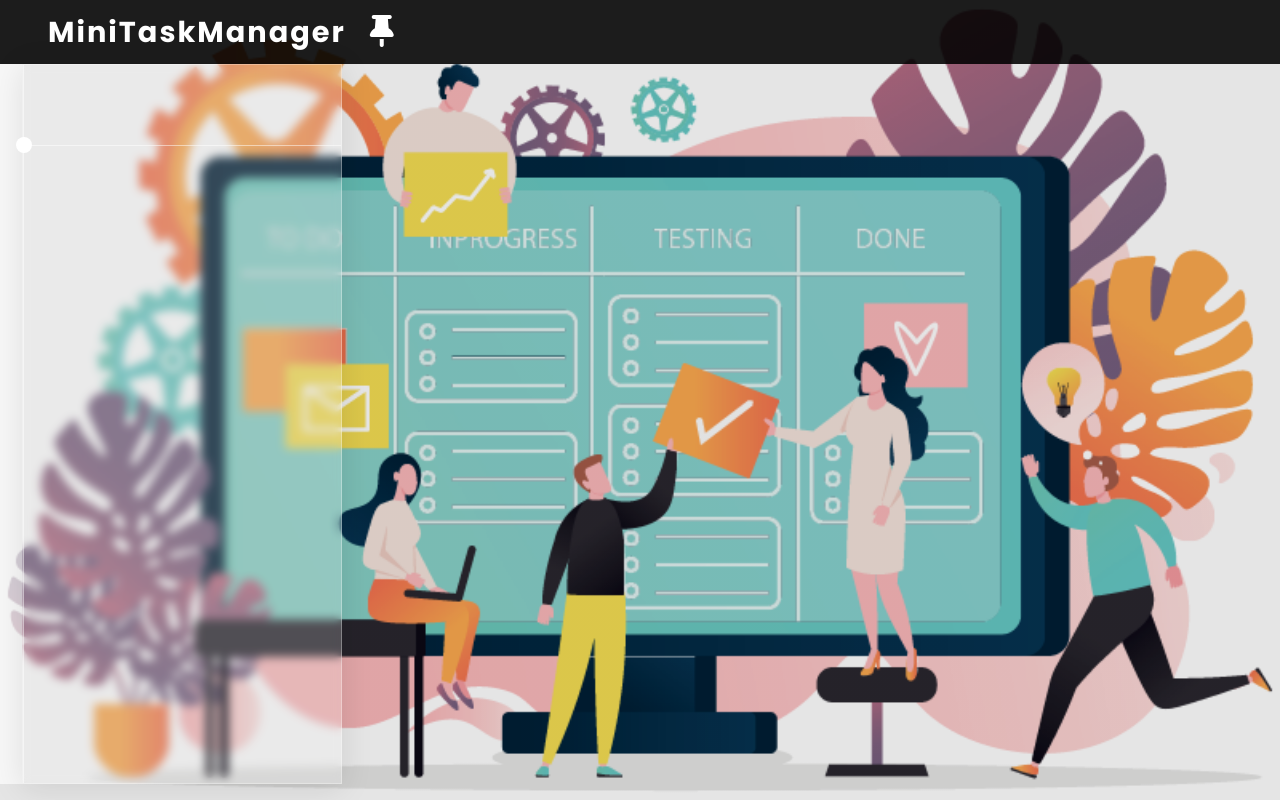
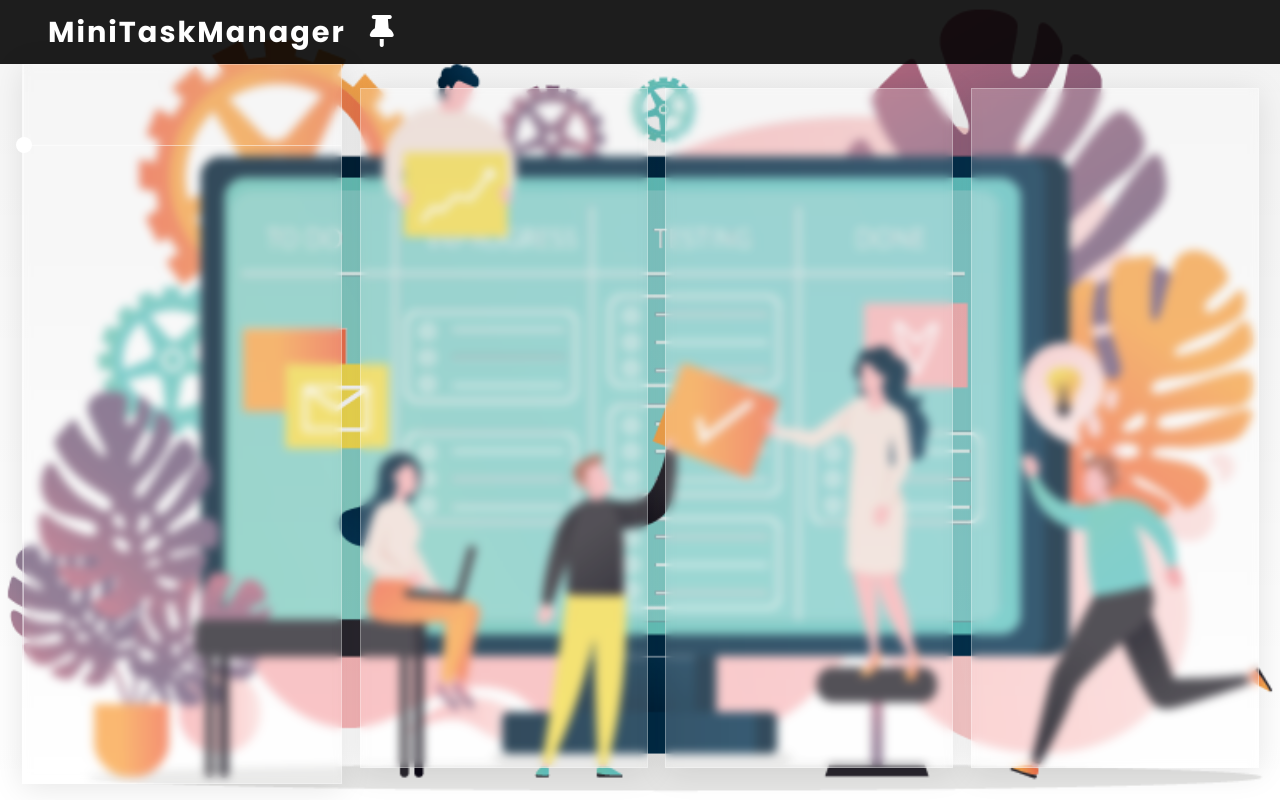
Before and after one commit to ejezie/Task-manager, a React (Create React App) app: page / in a window 1280 px wide. Built offline with nearby package versions, Linux system fonts and the light colour scheme.

Commit message:
creating lanes

```diff
--- a/src/App.css
+++ b/src/App.css
@@ -4,6 +4,6 @@
   background-position-x: center;
   background-position-y: center;
   height: 100vh;
-  background-image: linear-gradient(rgba(0, 0, 0, 0.1), rgba(0, 0, 0, 0.1)),
+  background-image: linear-gradient(rgba(0, 0, 0, 0.05), rgba(0, 0, 0, 0.0)),
     url(./assets/bg.png);
 }
--- /dev/null
+++ b/src/components/Lane.jsx
@@ -0,0 +1,36 @@
+import React from 'react';
+import styled from 'styled-components';
+
+const Lanes = styled.div`
+  width: 18rem;
+  height: 85vh;
+  background: rgba(255, 255, 255, 0.2);
+  border-radius: 0px;
+  box-shadow: 0 4px 30px rgba(0, 0, 0, 0.1);
+  backdrop-filter: blur(5px);
+  -webkit-backdrop-filter: blur(5px);
+  border: 1px solid rgba(255, 255, 255, 0.3);
+  position: relative;
+  margin: 0rem 0rem 1rem 1.1rem;
+//   &:after {
+//     content: "";
+//     position: absolute;
+//     height: 100%;
+//     width: 1px;
+//     background-color: rgba(255, 255, 255, 0.5);
+//   }
+//   &:before {
+//     content: "";
+//     position: absolute;
+//     height: 1px;
+//     width: 100%;
+//     background-color: rgba(255, 255, 255, 0.5);
+//     top: 5rem;
+//   }
+`;
+
+function Lane() {
+  return <Lanes></Lanes>;
+}
+
+export default Lane;
--- a/src/containers/Board.jsx
+++ b/src/containers/Board.jsx
@@ -1,12 +1,15 @@
 import styled from "styled-components";
+import Lane from "../components/Lane";
 
 const BoardWrap = styled.div`
+display: flex;
+align-items: flex-end;
 width: 100vw;
 height: 90vh;
-border-left: 1.4rem solid rgba(255, 255, 255, 0.7);
+border-left: 1.4rem solid rgba(255, 255, 255, 0.2);
 `;
 
-const LaneF = styled.div`
+const LaneMain = styled.div`
   width: 20rem;
   height: 90vh;
   background: rgba(255, 255, 255, 0.2);
@@ -45,8 +48,11 @@ const Circle = styled.div`
 
 function Board() {
   return <BoardWrap>
-      <LaneF/>
+      <LaneMain/>
       <Circle></Circle>
+      <Lane/>
+      <Lane/>
+      <Lane/>
   </BoardWrap>;
 }
 
```
